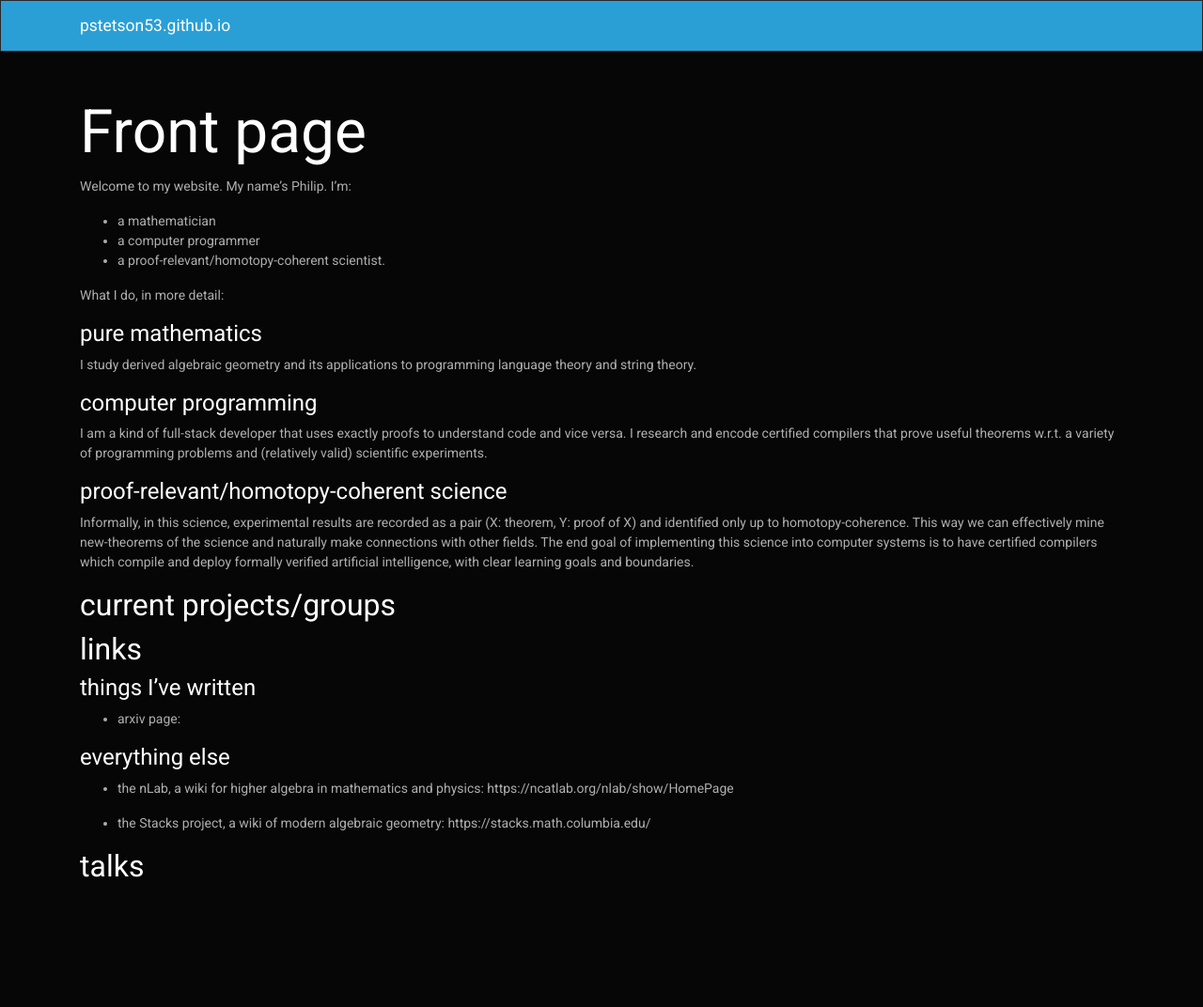
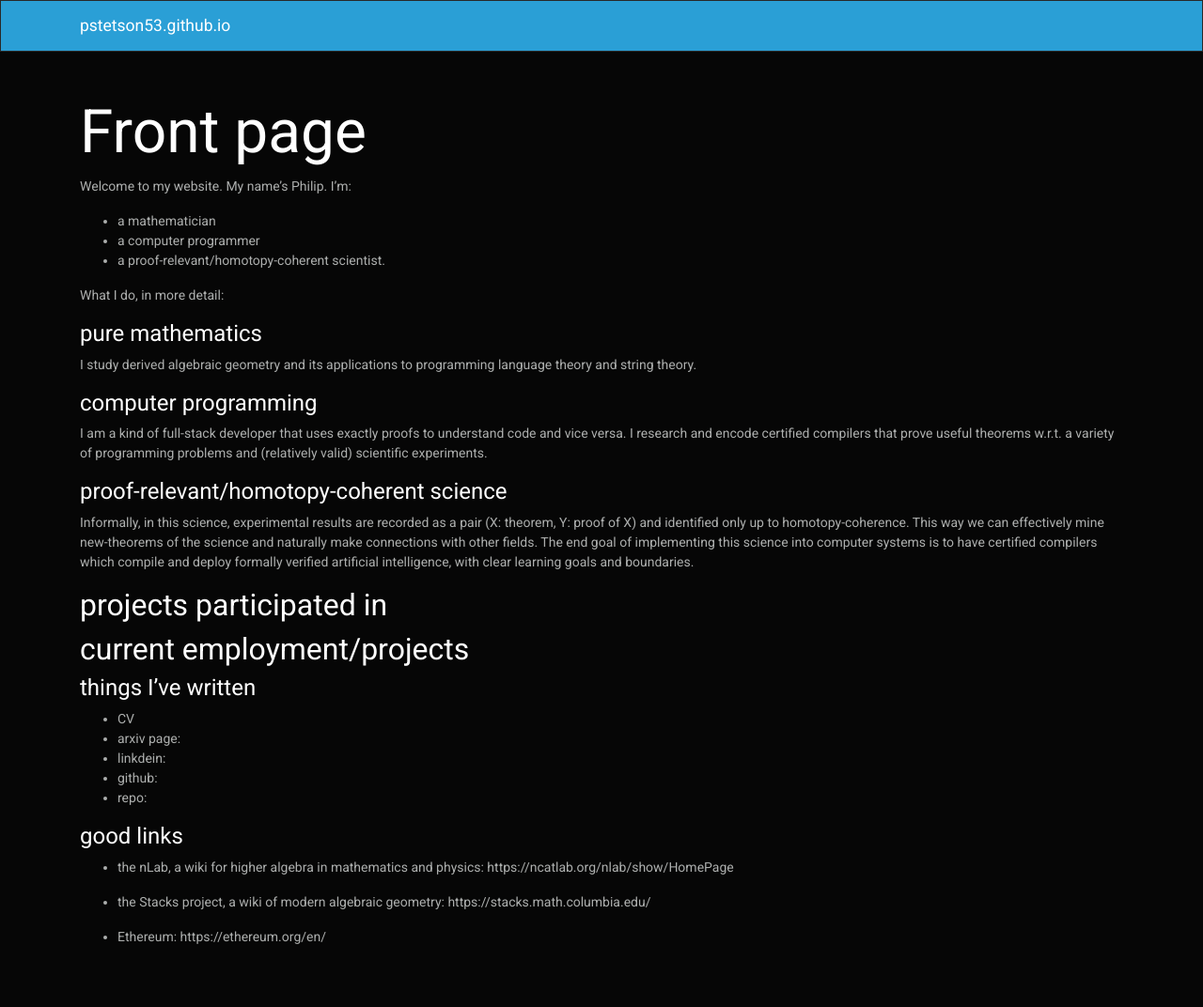
Before and after one commit to pstetson53/pstetson53.github.io, a Jekyll site: the page built from index.md, in a window 1280 px wide. Shown: the whole page at 94% size. Built offline with Jekyll 4.4.1, drawn with Linux system fonts in a browser that asks for light colours; before the commit the page ends 997 px from its top, so only the background shows below that.

Commit message:
Update index.md

```diff
--- a/index.md
+++ b/index.md
@@ -24,20 +24,25 @@ I am a kind of full-stack developer that uses exactly proofs to understand code
 
 Informally, in this science, experimental results are recorded as a pair (X: theorem, Y: proof of X) and identified only up to homotopy-coherence. This way we can effectively mine new-theorems of the science and naturally make connections with other fields. The end goal of implementing this science into computer systems is to have certified compilers which compile and deploy formally verified artificial intelligence, with clear learning goals and boundaries.
 
+#### projects participated in
 
-#### current projects/groups
 
-#### links
+#### current employment/projects
+
 
 ##### things I've written
 
+* CV
 * arxiv page:
+* linkdein:
+* github:
+* repo:
 
-##### everything else
+
+##### good links
 
 * the nLab, a wiki for higher algebra in mathematics and physics: https://ncatlab.org/nlab/show/HomePage
 
 * the Stacks project, a wiki of modern algebraic geometry: https://stacks.math.columbia.edu/
 
-
-#### talks
+* Ethereum: https://ethereum.org/en/
```
